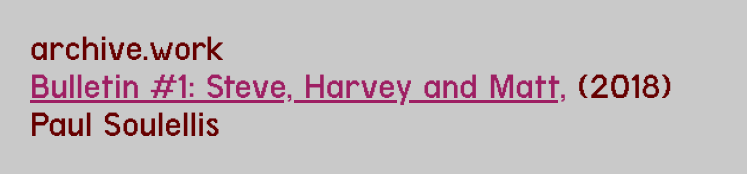
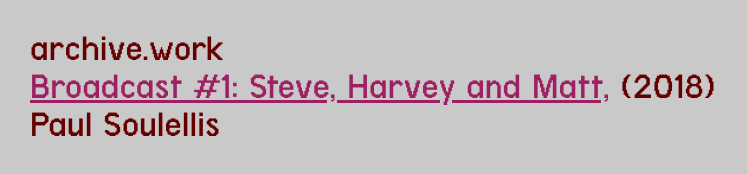
Before and after one commit to soulellis/archive.work, a plain HTML site: page index.html in a window 1280 px wide. Shown: the whole page, without its empty margins (0-747 px from the left). Drawn offline with Linux system fonts and the light colour scheme.

Commit message:
Update index.html

```diff
--- a/index.html
+++ b/index.html
@@ -8,7 +8,7 @@
 <body>
 	<div class="archive">
 		<h2>archive.work</h2>
-		<h2><a href="http://epa.archive.work">Bulletin #1: Steve, Harvey and Matt,</a> (2018)</h2>
+		<h2><a href="http://epa.archive.work">Broadcast #1: Steve, Harvey and Matt,</a> (2018)</h2>
 		<h2>Paul Soulellis</h2>
 	</div>
 </body>
```
